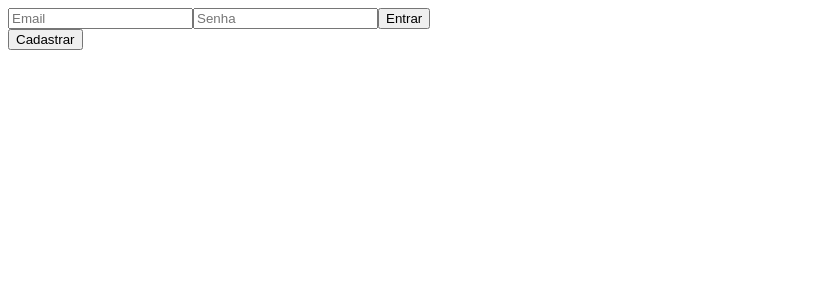
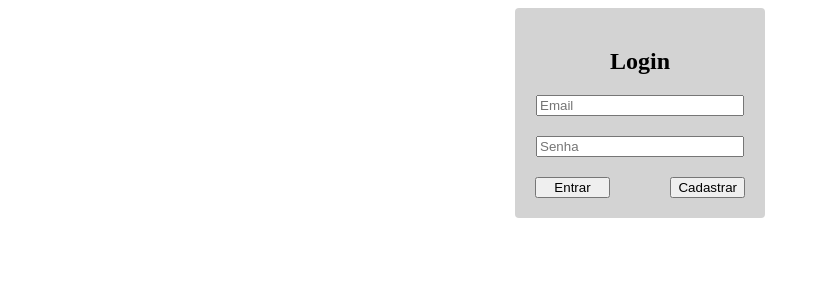
Before and after one commit to jmarcelonunes/editable-news-app, a React (Create React App) app in the folder web/: page / in a window 1280 px wide. Shown: the top 300 px of the page, without its empty margins (0-820 px from the left). Built offline with nearby package versions, Linux system fonts and the light colour scheme.

Commit message:
Changes style for sign in page

```diff
--- a/web/src/components/SignIn.jsx
+++ b/web/src/components/SignIn.jsx
@@ -23,9 +23,32 @@ const SignIn = () => {
   }
 
   return (
-    <div>
-      <form onSubmit={handleSubmit}>
+    <div
+      style={{
+        display: 'flex',
+        width: '100%',
+        justifyContent: 'center',
+        alignItems: 'center',
+      }}
+    >
+      <form
+        style={{
+          display: 'flex',
+          flexDirection: 'column',
+          backgroundColor: 'lightgray',
+          alignItems: 'center',
+          justifyContent: 'center',
+          borderWidth: 1,
+          borderRadius: 4,
+          borderColor: 'black',
+          alignSelf: 'center',
+          padding: 20,
+        }}
+        onSubmit={handleSubmit}
+      >
+        <h2>Login</h2>
         <input
+          style={{ width: 200, marginBottom: 20 }}
           type="text"
           name="email"
           placeholder="Email"
@@ -33,18 +56,28 @@ const SignIn = () => {
           onChange={(e) => setEmail(e.target.value)}
         />
         <input
+          style={{ width: 200, marginBottom: 20 }}
           type="password"
           name="password"
           placeholder="Senha"
           value={password}
           onChange={(e) => setPassword(e.target.value)}
         />
-        <button type="submit">Entrar</button>
+        <div
+          style={{
+            display: 'flex',
+            width: 210,
+            justifyContent: 'space-between',
+          }}
+        >
+          <button style={{ width: 75 }} type="submit">
+            Entrar
+          </button>
+          <Link to="/signup">
+            <button type="button">Cadastrar</button>
+          </Link>
+        </div>
       </form>
-
-      <Link to="/signup">
-        <button type="button">Cadastrar</button>
-      </Link>
     </div>
   );
 };
```
